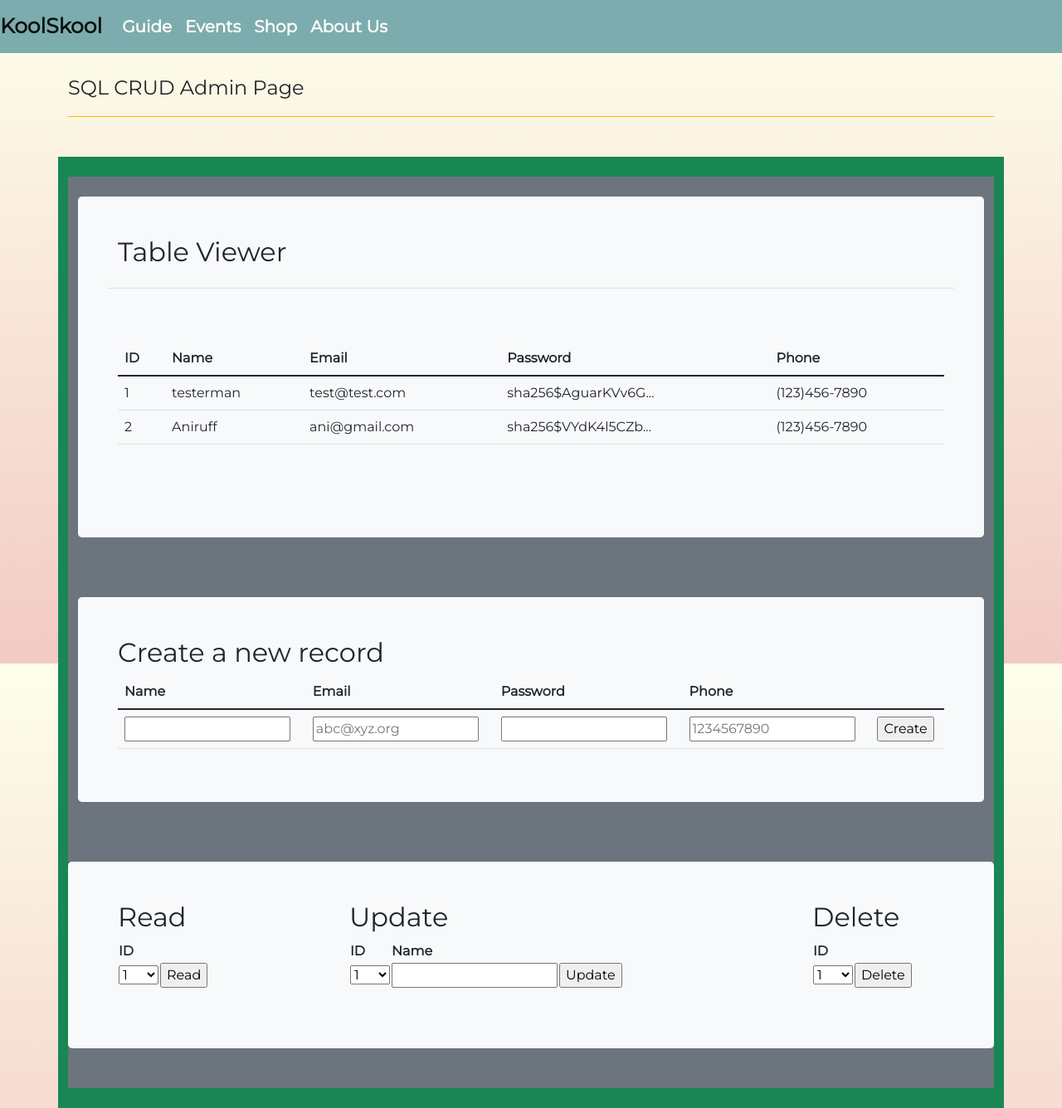
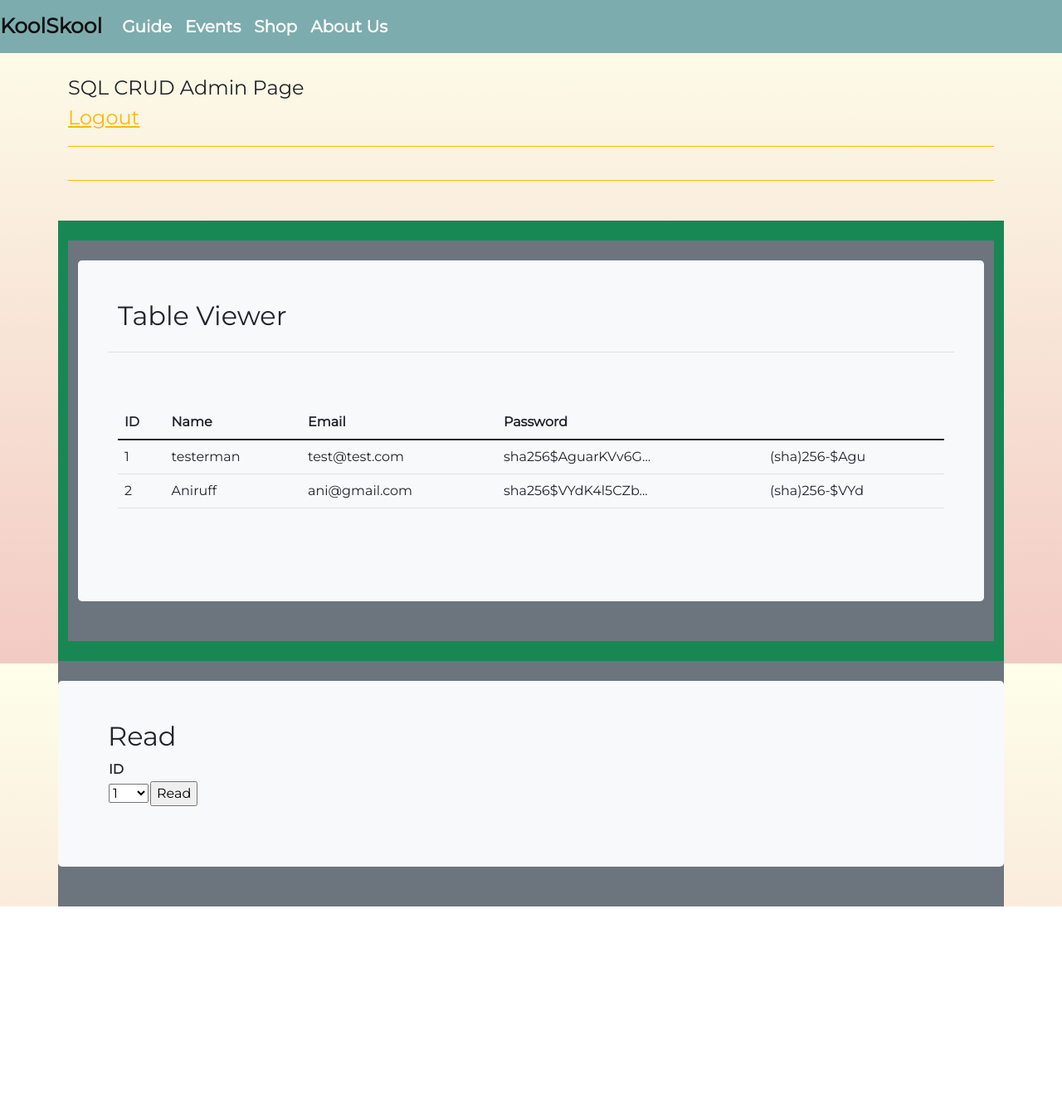
Before and after one commit to aaditgupta21/Fotography, a Flask app: page /crud/ in a window 1280 px wide. Shown: the whole page at 83% size. After the commit the page ends 1093 px from the top, so only its background shows below. Run offline with Flask 2, Linux system fonts and the light colour scheme; a user stored in the database is signed in; data comes from the database, SQL or seed files in the repository; some libraries are stand-ins or nearby versions.

Commit message:
database skill issues (add logout option, along with tidy up other work)

```diff
--- a/cruddy/app_crud.py
+++ b/cruddy/app_crud.py
@@ -1,8 +1,9 @@
 """control dependencies to support CRUD app routes and APIs"""
 from flask import Blueprint, render_template, request, url_for, redirect, jsonify, make_response
-from flask_login import login_required
+from flask_login import login_required, logout_user
 from cruddy.query import Users, users_all, user_by_id, users_ilike
-
+from cruddy.query import *
+from cruddy.model import Users
 # blueprint defaults https://flask.palletsprojects.com/en/2.0.x/api/#blueprint-objects
 app_crud = Blueprint('crud', __name__,
                      url_prefix='/crud',
@@ -34,7 +35,6 @@ def create():
             request.form.get("name"),
             request.form.get("email"),
             request.form.get("password"),
-            request.form.get("phone")
         )
         po.create()
     return redirect(url_for('crud.crud'))
@@ -84,6 +84,12 @@ def search():
     """loads form to search Users data"""
     return render_template("search.html")
 
+@app_crud.route('/logout/', methods=["GET", "POST"])
+# logout and redirect to crud page (unauthorized so will actually display login)
+def crud_logout():
+    logout_user()
+    return redirect(url_for('crud.crud'))
+
 
 # Search request and response
 @app_crud.route('/search/term/', methods=["POST"])
--- a/cruddy/app_crud_api.py
+++ b/cruddy/app_crud_api.py
@@ -32,8 +32,8 @@ def crud_api():
 class UsersAPI:
     # class for create/post
     class _Create(Resource):
-        def post(self, name, email, password, phone):
-            po = Users(name, email, password, phone)
+        def post(self, name, email, password):
+            po = Users(name, email, password)
             person = po.create()
             if person:
                 return person.read()
--- a/cruddy/model.py
+++ b/cruddy/model.py
@@ -64,16 +64,14 @@ class Users(UserMixin, db.Model):
     name = db.Column(db.String(255), unique=False, nullable=False)
     email = db.Column(db.String(255), unique=True, nullable=False)
     password = db.Column(db.String(255), unique=False, nullable=False)
-    phone = db.Column(db.String(255), unique=False, nullable=False)
     # Defines a relationship between User record and Notes table, one-to-many (one user to many notes)
     notes = db.relationship("Notes", cascade='all, delete', backref='users', lazy=True)
 
     # constructor of a User object, initializes of instance variables within object
-    def __init__(self, name, email, password, phone):
+    def __init__(self, name, email, password):
         self.name = name
         self.email = email
         self.set_password(password)
-        self.phone = phone
 
     # returns a string representation of object, similar to java toString()
     def __repr__(self):
@@ -99,7 +97,6 @@ class Users(UserMixin, db.Model):
             "name": self.name,
             "email": self.email,
             "password": self.password,
-            "phone": self.phone,
             "query": "by_alc"  # This is for fun, a little watermark
         }
 
@@ -111,8 +108,6 @@ class Users(UserMixin, db.Model):
             self.name = name
         if len(password) > 0:
             self.set_password(password)
-        if len(phone) > 0:
-            self.phone = phone
         db.session.commit()
         return self
 
@@ -173,34 +168,3 @@ def model_builder():
             '''fails with bad or duplicate data'''
             db.session.remove()
             print(f"Records exist, duplicate email, or error: {row.email}")
-
-
-# Looks into database
-def model_driver():
-    print("---------------------------")
-    print("Create Tables and Seed Data")
-    print("---------------------------")
-    model_builder()
-
-    print("---------------------------")
-    print("Table: " + Users.__tablename__)
-    print("Columns: ", Users.__table__.columns.keys())
-    print("---------------------------")
-    print("Table: " + Notes.__tablename__)
-    print("Columns: ", Notes.__table__.columns.keys())
-    print("---------------------------")
-    print()
-
-    users = Users.query
-    for user in users:
-        print("User" + "-" * 81)
-        print(user.read())
-        print("Notes" + "-" * 80)
-        for note in user.notes:
-            print(note.read())
-        print("-" * 85)
-        print()
-
-
-if __name__ == "__main__":
-    model_driver()
--- a/cruddy/query.py
+++ b/cruddy/query.py
@@ -26,24 +26,3 @@ def user_by_id(userid):
 def user_by_email(email):
     """finds User in table matching email """
     return Users.query.filter_by(email=email).first()
-
-
-if __name__ == "__main__":
-
-    # Look at table
-    print("Print all")
-    for user in users_all():
-        print(user)
-    print()
-
-    # Look at table
-    print("Print ilike example.com")
-    for user in users_ilike("example.com"):
-        print(user)
-    print()
-
-    print("Print userID 2")
-    print(user_by_id(2).read())
-
-    print("Print userID tedison@example.com")
-    print(user_by_email("tedison@example.com").read())
--- a/cruddy/templates/cruddy/crud.html
+++ b/cruddy/templates/cruddy/crud.html
@@ -15,6 +15,9 @@
     <div class="container py-4">
         <header class="pb-3 mb-4 border-bottom border-primary text-dark">
             <span class="fs-4">SQL CRUD Admin Page</span>
+            <header class="pb-3 mb-4 border-bottom border-primary text-dark">
+                <span class="fs-4"><a href={{ url_for('crud.crud_logout') }}>Logout</a></span>
+            </header>
         </header>
     </div>
     <div class="container py-4 text-light bg-success">
@@ -41,7 +44,6 @@
                                 <th>Name</th>
                                 <th>Email</th>
                                 <th>Password</th>
-                                <th>Phone</th>
                             </tr>
                             </thead>
                             <tbody>
@@ -51,7 +53,7 @@
                                 Prepare table for display
                                     caution: phone number needs "~" format step to force type to string
                                 -->
-                                {% set pn = "" ~ row['phone'] %}
+                                {% set pn = "" ~ row['password'] %}
                                 {% set pnf = "(" ~ pn[0:3] ~ ")" ~ pn[3:6] ~ "-" ~ pn[6:10] %}
                                 <tr>
                                     <td>{{ row['userID'] }}</td>
@@ -69,33 +71,6 @@
 
         </div>
 
-
-        <div class="container bg-secondary py-4">
-            <div class="p-5 mb-4 bg-light text-dark rounded-3">
-                <h2>Create a new record</h2>
-                <form method="POST" ID="create" action={{url_for('crud.create')}} >
-                    <table class="table">
-                        <thead>
-                        <tr>
-                            <th><label for="name">Name</label></th>
-                            <th><label for="email">Email</label></th>
-                            <th><label for="password">Password</label></th>
-                            <th><label for="phone">Phone</label></th>
-                        </tr>
-                        </thead>
-                        <tbody>
-                        <tr>
-                            <td><input type="text" name="name" id="name" required></td>
-                            <td><input type="email" name="email" id="email" placeholder="abc@xyz.org" required></td>
-                            <td><input type="password" name="password" id="password" required></td>
-                            <td><input type="tel" name="phone" id="phone" pattern="[0-9]{10}" placeholder="1234567890" required></td>
-                            <td><input type="submit" value="Create"></td>
-                        </tr>
-                        </tbody>
-                    </table>
-                    <p id="pswError"></p>
-                </form>
-            </div>
 
         </div>
 
@@ -128,55 +103,8 @@
                     </div>
                 </div>
 
-                <div class="col-md-6">
-                    <div class="p-5 mb-4 bg-light text-dark rounded-3">
-                        <h2>Update</h2>
-                        <form method="POST" ID="update" action={{url_for('crud.update')}} >
-                            <table id="update_table">
-                                <tr>
-                                    <th><label for="update_userid">ID</label></th>
-                                    <th><label for="update_name">Name</label></th>
-                                </tr>
-                                <tr>
-                                    <td>
-                                        <select name="userid" id="update_userid">
-                                            <optgroup label="userid">
-                                                {% for row in table %}
-                                                    <option label="{{ row['userID'] }}">{{ row['userID'] }}</option>
-                                                {% endfor %}
-                                            </optgroup>
-                                        </select>
-                                    </td>
-                                    <td><input type="text" name="name" id="update_name" required></td>
-                                    <td><input type="submit" value="Update"></td>
-                                </tr>
-                            </table>
-                        </form>
-                    </div>
-                </div>
 
-                <div class="col-md-3">
-                    <div class="p-5 mb-4 bg-light text-dark rounded-3">
-                        <h2>Delete</h2>
-                        <form method="POST" ID="delete" action={{url_for('crud.delete')}} >
-                            <table id="delete_table">
-                                <tr><th><label for="delete_userid">ID</label></th></tr>
-                                <tr>
-                                    <td>
-                                        <select name="userid" id="delete_userid">
-                                            <optgroup label="userid">
-                                                {% for row in table %}
-                                                    <option label="{{ row['userID'] }}">{{ row['userID'] }}</option>
-                                                {% endfor %}
-                                            </optgroup>
-                                        </select>
-                                    </td>
-                                    <td><input type="submit" value="Delete"></td>
-                                </tr>
-                            </table>
-                        </form>
-                    </div>
-                </div>
+
 
             </div>
 
--- a/main.py
+++ b/main.py
@@ -8,7 +8,6 @@ from flask_login import login_required
 from __init__ import app, login_manager
 from cruddy.app_crud import app_crud
 from cruddy.app_crud_api import app_crud_api
-
 from cruddy.login import login, logout, authorize
 
 app.register_blueprint(app_crud)
```
Also changed, not shown: cruddy/login.py (+1 -11 lines), cruddy/static/javascript/validation.js (+5 -2 lines), cruddy/templates/cruddy/crud_async.html (+2 -7 lines).
